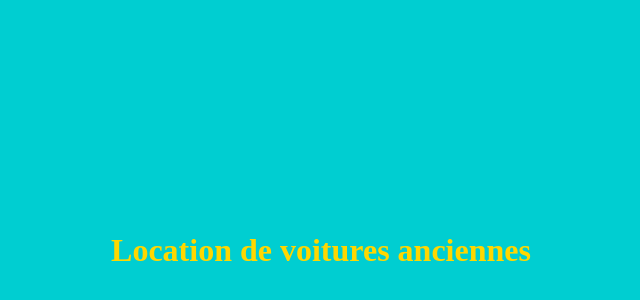
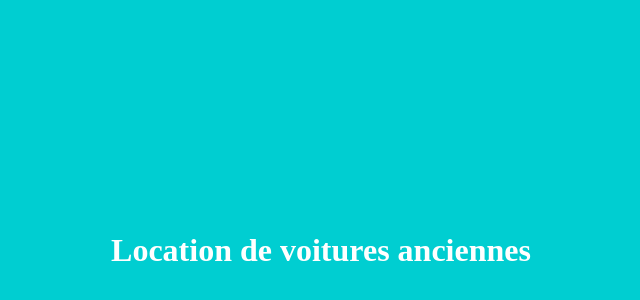
Before and after one commit to SantiagoNGles/locationVoiture, a plain HTML site: page index.html in a window 1280 px wide. Shown: the part 42-342 px from the top of the page, without its empty margins (319-959 px from the left). Drawn offline with Linux system fonts and the light colour scheme.

Commit message:
modification couleur titre

```diff
--- a/style.css
+++ b/style.css
@@ -5,5 +5,5 @@ body.bleu{
     padding-top: 20%;
     padding-bottom: 20%;
     text-align: center;
-    color: gold;
+    color: rgb(255, 255, 255);
     }
```
